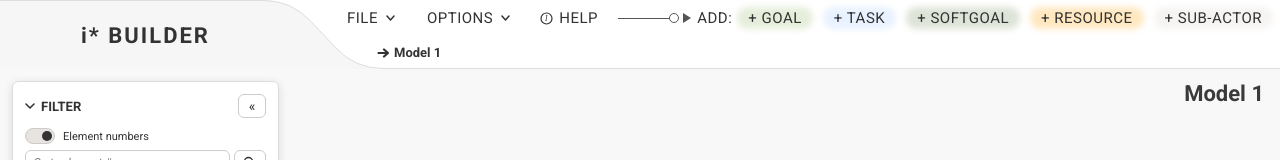
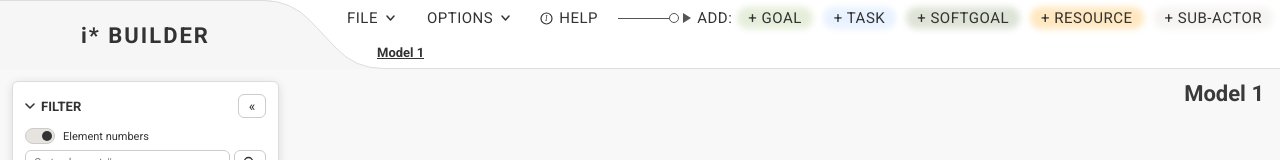
Before and after one commit to HansCastorpus/iStar-Prototype, a React (Vite) app in the folder iStar Prototype/: page / in a window 1280 px wide. Shown: the top 160 px of the page. Built offline with nearby package versions, Linux system fonts and the light colour scheme.

Commit message:
Update TabBar.jsx

```diff
--- a/iStar Prototype/src/components/TabBar.jsx
+++ b/iStar Prototype/src/components/TabBar.jsx
@@ -12,6 +12,14 @@ function useLiveModels() {
 
 // One tab per diagram (model) of the project, in a bar under the header. Sub-actor boxes open their
 // diagram's tab; double-click a tab to rename it.
+// Hierarchy of the tabs: the top diagram is bold and underlined, the next level bold, the one below it regular,
+// and every level after that regular and a size smaller
+const levelStyle = (depth) => ({
+  fontSize: depth <= 2 ? 13 : Math.max(9, 13 - (depth - 2) * 1.5),
+  fontWeight: depth <= 1 ? 700 : 400,
+  textDecoration: depth === 0 ? 'underline' : 'none',
+})
+
 function Tabs() {
   const t = useT()
   const { live, activeId } = useLiveModels()
@@ -30,10 +38,11 @@ function Tabs() {
         const active = id === activeId
         const style = {
           display: 'flex', alignItems: 'center', gap: 4, padding: '5px 14px', cursor: 'pointer', whiteSpace: 'nowrap',
-          fontSize: 13, fontFamily: 'Roboto, sans-serif', flexShrink: 0,
+          fontFamily: 'Roboto, sans-serif', flexShrink: 0,
           background: 'transparent', color: 'var(--text-1)', border: 'none', boxShadow: 'none',
           margin: 2,
-          fontWeight: active ? 700 : 400,  // the open diagram is bold; tabs have no hover or selection patch
+          ...levelStyle(depth),
+          opacity: active ? 1 : 0.6,  // the open diagram is at full strength; tabs have no hover or selection patch
         }
         if (editing?.id === id) {
           return (
@@ -50,10 +59,6 @@ function Tabs() {
             onClick={() => switchModel(id)}
             onDoubleClick={() => setEditing({ id, text: name })}
             style={style}>
-            <svg width="13" height="10" viewBox="0 0 13 10" aria-hidden style={{ flexShrink: 0, opacity: active ? 1 : 0.5 }}>
-              <path d="M1.5 5 H11 M7 1.5 L11 5 L7 8.5" fill="none" stroke="currentColor" strokeWidth="2.2" strokeLinecap="round" strokeLinejoin="round" />
-            </svg>
-            {depth > 0 && <span aria-hidden style={{ opacity: 0.6 }}>↳</span>}
             <span style={{ maxWidth: 180, overflow: 'hidden', textOverflow: 'ellipsis' }}>{name}</span>
           </button>
         )
```
